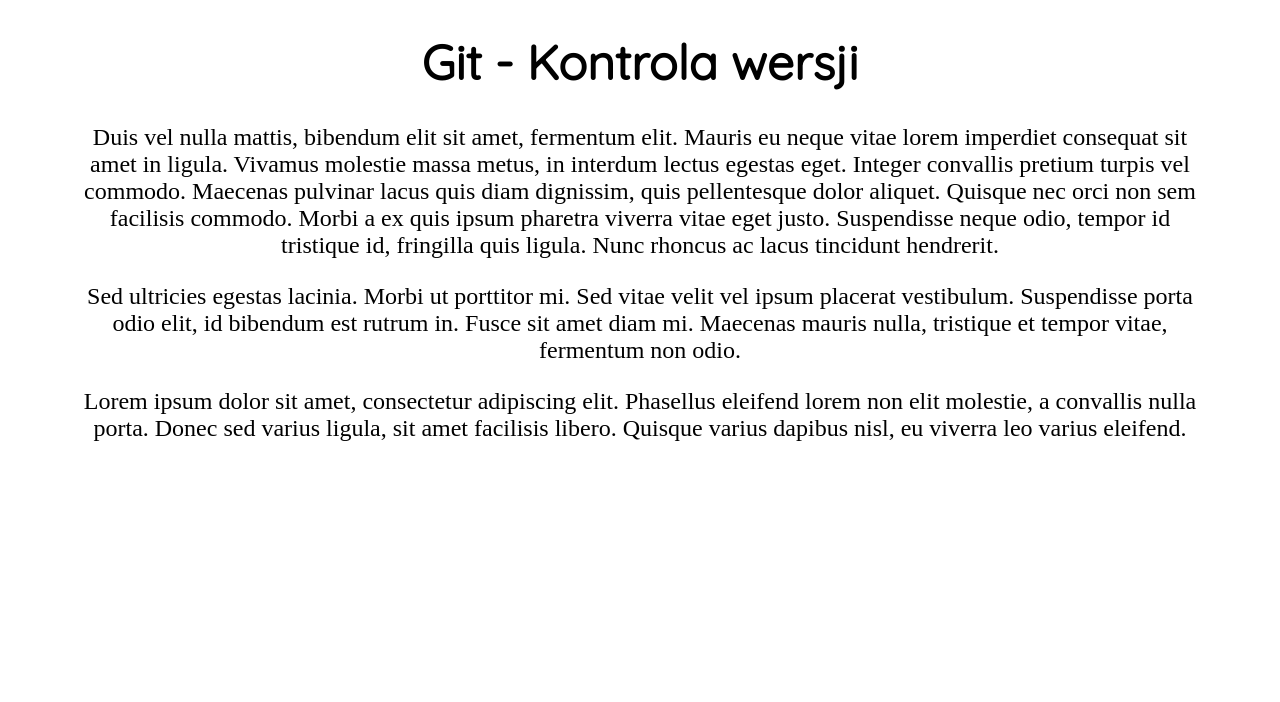
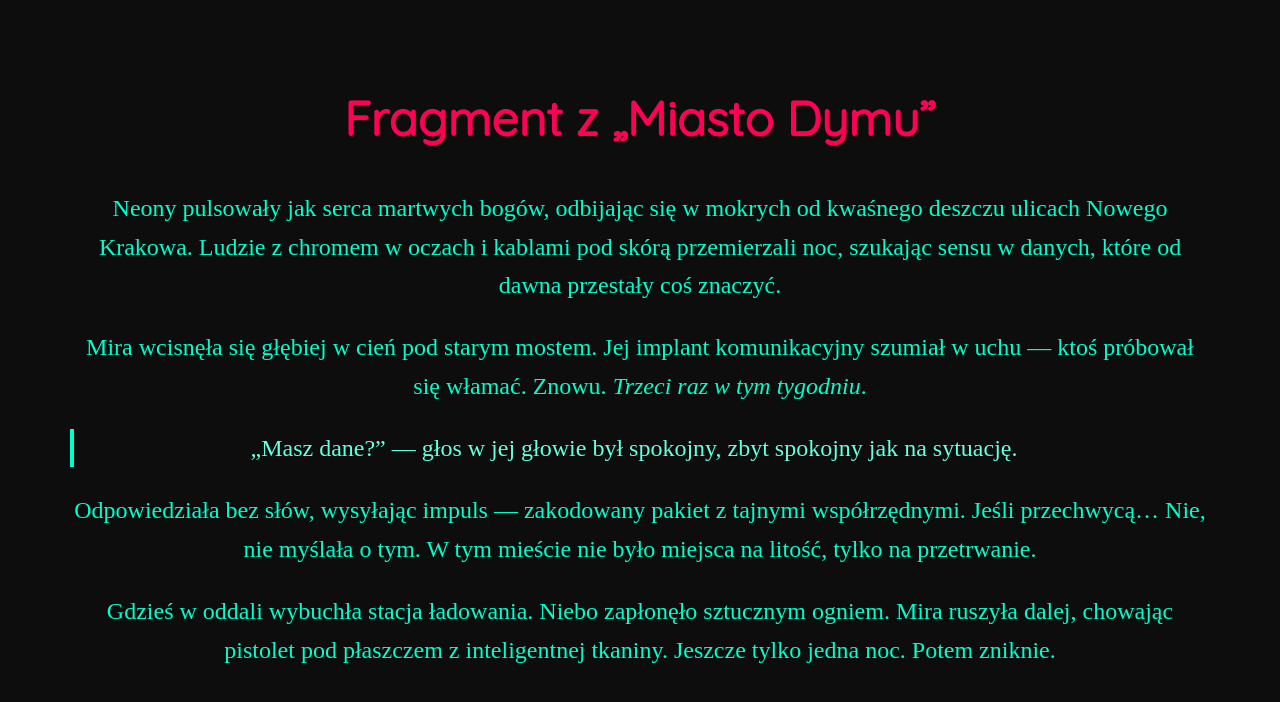
Before and after one commit to savespace/nauka-gita, a plain HTML site: page index.html in a window 1280 px wide. Drawn offline with Linux system fonts and the light colour scheme; a web font is replaced by a local one.

Commit message:
Change of content

```diff
--- a/css/style.css
+++ b/css/style.css
@@ -1,8 +1,12 @@
 body {
     margin: 0;
+    background-color: #0d0d0d;
+    color: #00ffcc;
     text-align: center;
     font-size: 24px;
     font-family: font-family: "Intel One Mono", monospace;
+    line-height: 1.6;
+    padding: 2em;
 }
 
 .container {
@@ -13,4 +17,12 @@ body {
 
 h1 {
     font-family: "Quicksand", sans-serif;
+    color: #ff0055;
 }
+
+blockquote {
+    border-left: 4px solid #00ffcc;
+    padding-left: 1em;
+    margin-left: 0;
+    color: #66ffe0;
+}
--- a/index.html
+++ b/index.html
@@ -10,10 +10,14 @@
     </head>
     <body>
         <div class="container">
-            <h1>Git - Kontrola wersji</h1>
-            <p>Duis vel nulla mattis, bibendum elit sit amet, fermentum elit. Mauris eu neque vitae lorem imperdiet consequat sit amet in ligula. Vivamus molestie massa metus, in interdum lectus egestas eget. Integer convallis pretium turpis vel commodo. Maecenas pulvinar lacus quis diam dignissim, quis pellentesque dolor aliquet. Quisque nec orci non sem facilisis commodo. Morbi a ex quis ipsum pharetra viverra vitae eget justo. Suspendisse neque odio, tempor id tristique id, fringilla quis ligula. Nunc rhoncus ac lacus tincidunt hendrerit.</p>
-            <p>Sed ultricies egestas lacinia. Morbi ut porttitor mi. Sed vitae velit vel ipsum placerat vestibulum. Suspendisse porta odio elit, id bibendum est rutrum in. Fusce sit amet diam mi. Maecenas mauris nulla, tristique et tempor vitae, fermentum non odio.</p>
-            <p>Lorem ipsum dolor sit amet, consectetur adipiscing elit. Phasellus eleifend lorem non elit molestie, a convallis nulla porta. Donec sed varius ligula, sit amet facilisis libero. Quisque varius dapibus nisl, eu viverra leo varius eleifend.</p>
+            <h1>Fragment z „Miasto Dymu”</h1>
+            <p>Neony pulsowały jak serca martwych bogów, odbijając się w mokrych od kwaśnego deszczu ulicach Nowego Krakowa. Ludzie z chromem w oczach i kablami pod skórą przemierzali noc, szukając sensu w danych, które od dawna przestały coś znaczyć.</p>
+            <p>Mira wcisnęła się głębiej w cień pod starym mostem. Jej implant komunikacyjny szumiał w uchu — ktoś próbował się włamać. Znowu. <em>Trzeci raz w tym tygodniu</em>.</p>
+            <blockquote>
+                „Masz dane?” — głos w jej głowie był spokojny, zbyt spokojny jak na sytuację.
+              </blockquote>
+              <p>Odpowiedziała bez słów, wysyłając impuls — zakodowany pakiet z tajnymi współrzędnymi. Jeśli przechwycą… Nie, nie myślała o tym. W tym mieście nie było miejsca na litość, tylko na przetrwanie.</p>
+              <p>Gdzieś w oddali wybuchła stacja ładowania. Niebo zapłonęło sztucznym ogniem. Mira ruszyła dalej, chowając pistolet pod płaszczem z inteligentnej tkaniny. Jeszcze tylko jedna noc. Potem zniknie.</p>
         </div>
     </body>
 </html>
```
